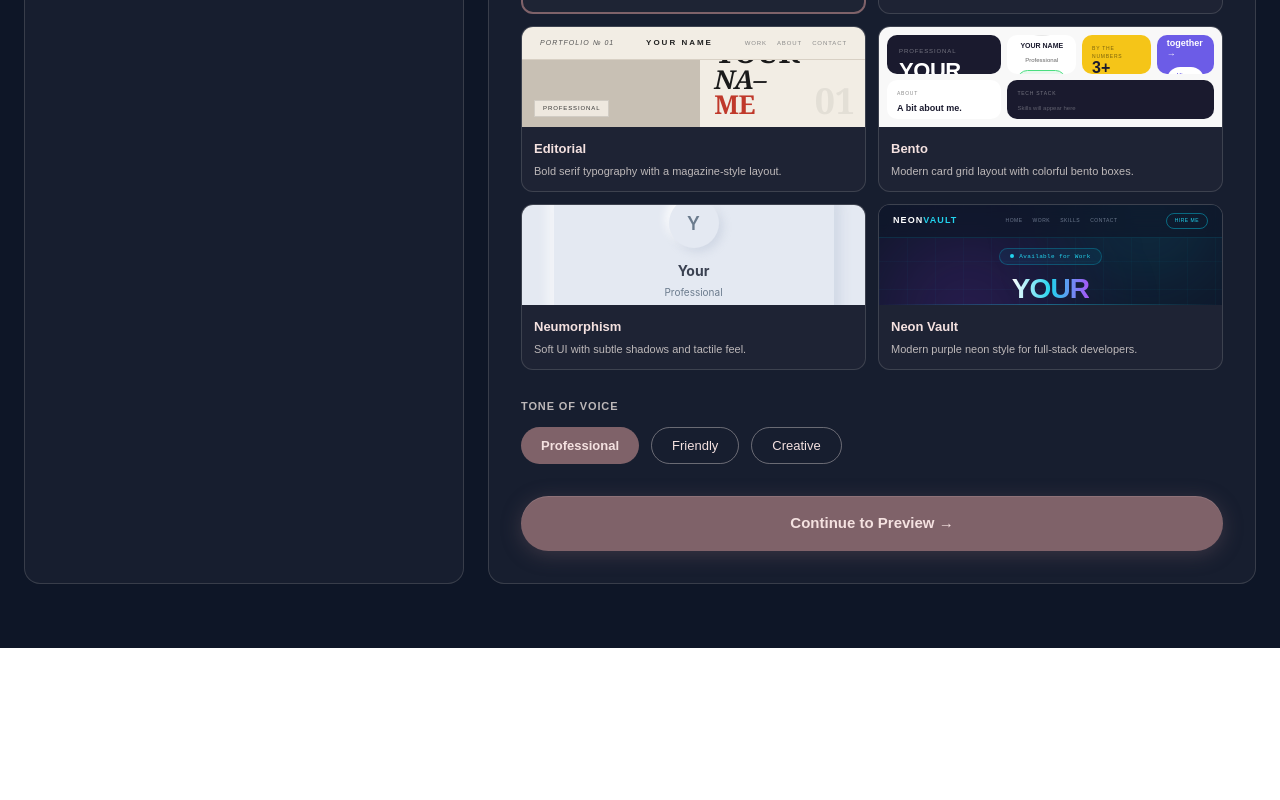
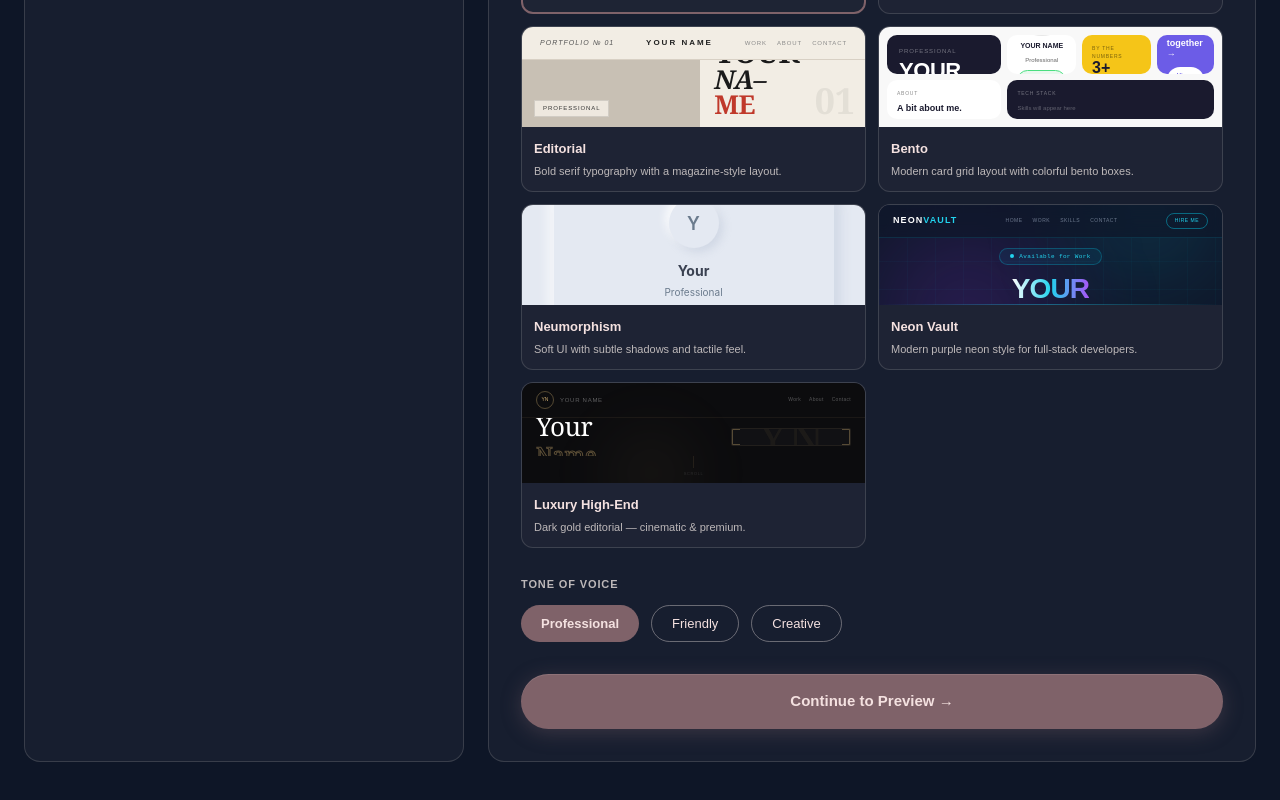
Before and after one commit to zk19604/resuflow, a React (Vite) app in the folder frontend/: page /extraction in a window 1280 px wide. Shown: the part 550-1350 px from the top of the page. Before the commit the page ends 1198 px from the top, so only its background shows below. Built offline with nearby package versions, Linux system fonts and the light colour scheme; sample sign-in values are in the browser's storage.

Commit message:
Resolved All Merge Conflicts 21/04/26 12:09 AM

```diff
--- a/frontend/src/components/ExtractionScreen.tsx
+++ b/frontend/src/components/ExtractionScreen.tsx
@@ -12,6 +12,7 @@ import {
   NeumorphismPreview,
   NeonVaultPreview,
   defaultPalette,
+  LuxuryHighEndPreview,
 } from "./TemplatePreviews";
 
 const templates = [
@@ -20,12 +21,8 @@ const templates = [
   { id: "editorial", label: "Editorial", desc: "Bold serif typography with a magazine-style layout." },
   { id: "bento", label: "Bento", desc: "Modern card grid layout with colorful bento boxes." },
   { id: "neumorphism", label: "Neumorphism", desc: "Soft UI with subtle shadows and tactile feel." },
-  {
-  id: "neon-vault",
-  label: "Neon Vault",
-  desc: "Modern purple neon style for full-stack developers.",
-
-},
+  { id: "neon-vault", label: "Neon Vault", desc: "Modern purple neon style for full-stack developers."},
+  { id: "luxury-high-end", label: "Luxury High-End", desc: "Dark gold editorial — cinematic & premium." },
 ];
 
 const toneOptions = ["Professional", "Friendly", "Creative"];
@@ -312,9 +309,8 @@ export function ExtractionScreen() {
                       {t.id === "editorial" && <EditorialPreview profile={profile} />}
                       {t.id === "bento" && <BentoPreview profile={profile} />}
                       {t.id === "neumorphism" && <NeumorphismPreview profile={profile} />}
-                       {t.id === "neon-vault" && <NeonVaultPreview profile={profile} />}
-
-
+                      {t.id === "neon-vault" && <NeonVaultPreview profile={profile} />}
+                      {t.id === "luxury-high-end" && <LuxuryHighEndPreview profile={profile} />}
                     </div>
                     <div style={{ padding: "12px" }}>
                       <div style={{ color: "#F4E1E0", fontSize: "13px", fontWeight: 600, marginBottom: "4px" }}>{t.label}</div>
--- a/frontend/src/components/TemplatePreviews.tsx
+++ b/frontend/src/components/TemplatePreviews.tsx
@@ -951,3 +951,135 @@ export function NeonVaultPreview({ profile }: { profile: any }) {
     </div>
   );
 }
+
+export function LuxuryHighEndPreview({ profile }: { profile: any }) {
+  const name = profile?.personalInfo?.name || "Your Name";
+  const role = profile?.workExperience?.[0]?.role || "Creative Professional";
+  const summary = profile?.summary || "";
+  const skills: string[] = (profile?.skills?.technical || []).slice(0, 3);
+
+  // Derive years of experience
+  const yearsOfExperience = (() => {
+    const dates = (profile?.workExperience || [])
+      .map((w: any) => parseInt(w.startDate?.slice(0, 4)))
+      .filter((y: number) => !isNaN(y));
+    if (!dates.length) return null;
+    return new Date().getFullYear() - Math.min(...dates);
+  })();
+
+  const initials = name
+    .split(" ")
+    .map((n: string) => n[0])
+    .join("")
+    .slice(0, 2)
+    .toUpperCase();
+
+  // Gold palette
+  const gold = "#C9A96E";
+  const bg = "#0C0C0E";
+  const bgAlt = "#111114";
+
+  return (
+    <div
+      style={{
+        width: "100%",
+        height: "100%",
+        background: bg,
+        display: "flex",
+        flexDirection: "column",
+        fontFamily: "'DM Sans', sans-serif",
+        overflow: "hidden",
+        position: "relative",
+      }}
+    >
+      {/* Ambient glow */}
+      <div style={{ position: "absolute", top: "30%", left: "20%", width: "120px", height: "120px", borderRadius: "50%", background: `radial-gradient(circle, ${gold}18 0%, transparent 70%)`, filter: "blur(30px)", pointerEvents: "none" }} />
+
+      {/* Nav bar */}
+      <div style={{ display: "flex", alignItems: "center", justifyContent: "space-between", padding: "8px 14px", borderBottom: `1px solid ${gold}14`, flexShrink: 0 }}>
+        <div style={{ display: "flex", alignItems: "center", gap: "6px" }}>
+          <div style={{ width: "18px", height: "18px", borderRadius: "50%", border: `1px solid ${gold}60`, display: "flex", alignItems: "center", justifyContent: "center" }}>
+            <span style={{ fontSize: "5px", color: gold, fontWeight: 300, letterSpacing: "0.02em" }}>{initials}</span>
+          </div>
+          <span style={{ fontSize: "6px", letterSpacing: "0.12em", textTransform: "uppercase", color: "rgba(255,255,255,0.35)" }}>{name}</span>
+        </div>
+        <div style={{ display: "flex", gap: "8px" }}>
+          {["Work", "About", "Contact"].map((l) => (
+            <span key={l} style={{ fontSize: "5px", letterSpacing: "0.06em", color: "rgba(255,255,255,0.3)" }}>{l}</span>
+          ))}
+        </div>
+      </div>
+
+      {/* Hero area */}
+      <div style={{ flex: 1, display: "flex", alignItems: "center", padding: "10px 14px", gap: "10px", overflow: "hidden" }}>
+        {/* Left — text */}
+        <div style={{ flex: 1, display: "flex", flexDirection: "column", gap: "5px" }}>
+          {/* Availability badge */}
+          <div style={{ display: "inline-flex", alignItems: "center", gap: "4px", border: `1px solid ${gold}30`, background: `${gold}08`, borderRadius: "2px", padding: "2px 6px", width: "fit-content" }}>
+            <div style={{ width: "4px", height: "4px", borderRadius: "50%", background: "#6B9E6B" }} />
+            <span style={{ fontSize: "5px", color: "rgba(255,255,255,0.5)", letterSpacing: "0.06em" }}>Open for work</span>
+          </div>
+
+          {/* Role label */}
+          <p style={{ fontSize: "5px", letterSpacing: "0.18em", textTransform: "uppercase", color: gold, margin: 0 }}>{role}</p>
+
+          {/* Name — solid line */}
+          <div style={{ fontSize: "clamp(16px, 3.5vw, 26px)", fontWeight: 300, color: "#FFFFFF", letterSpacing: "-0.02em", lineHeight: 0.95, fontFamily: "Georgia, serif" }}>
+            {name.split(" ")[0]}
+          </div>
+          {/* Outline second line */}
+          <div style={{ fontSize: "clamp(14px, 3vw, 22px)", fontWeight: 300, color: "transparent", WebkitTextStroke: `1px ${gold}70`, letterSpacing: "-0.02em", lineHeight: 0.95, fontFamily: "Georgia, serif" }}>
+            {name.split(" ").slice(1).join(" ") || role}
+          </div>
+
+          {/* Skill dots */}
+          {skills.length > 0 && (
+            <div style={{ display: "flex", gap: "4px", marginTop: "2px", flexWrap: "wrap" }}>
+              {skills.map((s, i) => (
+                <span key={i} style={{ fontSize: "5px", color: i === 0 ? gold : `${gold}80` }}>{s}{i < skills.length - 1 ? " ·" : ""}</span>
+              ))}
+            </div>
+          )}
+
+          {/* Summary snippet */}
+          {summary && (
+            <p style={{ fontSize: "5px", color: "rgba(255,255,255,0.35)", lineHeight: 1.6, maxWidth: "160px", margin: "2px 0 0" }}>
+              {summary.slice(0, 80)}{summary.length > 80 ? "…" : ""}
+            </p>
+          )}
+
+          {/* CTA row */}
+          <div style={{ display: "flex", gap: "5px", marginTop: "4px" }}>
+            <div style={{ background: gold, color: bg, fontSize: "5px", fontWeight: 700, letterSpacing: "0.08em", textTransform: "uppercase", padding: "4px 8px", borderRadius: "2px" }}>View Work</div>
+            <div style={{ border: `1px solid ${gold}40`, color: "rgba(255,255,255,0.5)", fontSize: "5px", letterSpacing: "0.08em", textTransform: "uppercase", padding: "4px 8px", borderRadius: "2px" }}>Contact</div>
+          </div>
+        </div>
+
+        {/* Right — portrait placeholder card */}
+        <div style={{ width: "38%", flexShrink: 0, alignSelf: "stretch", border: `1px solid ${gold}18`, borderRadius: "2px", background: bgAlt, display: "flex", flexDirection: "column", alignItems: "center", justifyContent: "center", gap: "6px", position: "relative", overflow: "hidden" }}>
+          {/* Huge faint initials */}
+          <span style={{ fontSize: "48px", fontWeight: 300, color: gold, opacity: 0.06, fontFamily: "Georgia, serif", lineHeight: 1, userSelect: "none", position: "absolute" }}>{initials}</span>
+
+          {/* Corner accents */}
+          {[["top:0;left:0", "borderTop", "borderLeft"], ["top:0;right:0", "borderTop", "borderRight"], ["bottom:0;left:0", "borderBottom", "borderLeft"], ["bottom:0;right:0", "borderBottom", "borderRight"]].map(([pos], i) => (
+            <div key={i} style={{ position: "absolute", width: "8px", height: "8px", ...(i === 0 ? { top: 0, left: 0, borderTop: `1px solid ${gold}60`, borderLeft: `1px solid ${gold}60` } : i === 1 ? { top: 0, right: 0, borderTop: `1px solid ${gold}60`, borderRight: `1px solid ${gold}60` } : i === 2 ? { bottom: 0, left: 0, borderBottom: `1px solid ${gold}60`, borderLeft: `1px solid ${gold}60` } : { bottom: 0, right: 0, borderBottom: `1px solid ${gold}60`, borderRight: `1px solid ${gold}60` }) }} />
+          ))}
+
+          {/* Stats floating cards */}
+          {yearsOfExperience !== null && (
+            <div style={{ position: "absolute", top: "8px", left: "-8px", background: "rgba(12,12,14,0.9)", border: `1px solid ${gold}20`, borderRadius: "3px", padding: "4px 6px" }}>
+              <div style={{ fontSize: "10px", fontWeight: 300, color: gold, fontFamily: "monospace" }}>{String(yearsOfExperience).padStart(2, "0")}</div>
+              <div style={{ fontSize: "4px", color: "rgba(255,255,255,0.35)" }}>Yrs exp</div>
+            </div>
+          )}
+        </div>
+      </div>
+
+      {/* Scroll indicator */}
+      <div style={{ display: "flex", flexDirection: "column", alignItems: "center", gap: "3px", paddingBottom: "6px", opacity: 0.3 }}>
+        <div style={{ width: "1px", height: "12px", background: `${gold}60` }} />
+        <span style={{ fontSize: "4px", letterSpacing: "0.15em", textTransform: "uppercase", color: "rgba(255,255,255,0.4)" }}>Scroll</span>
+      </div>
+    </div>
+  );
+}
```
Also changed, not shown: 2 other files (tests, documents, lock files or other folders).
